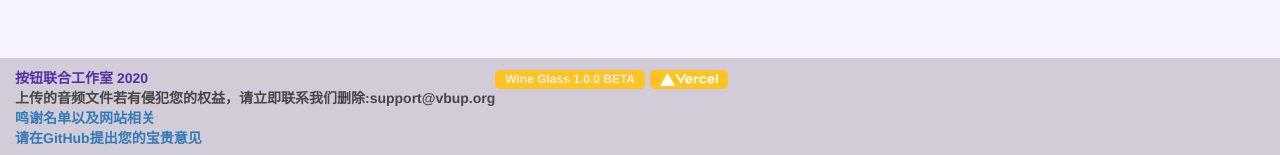
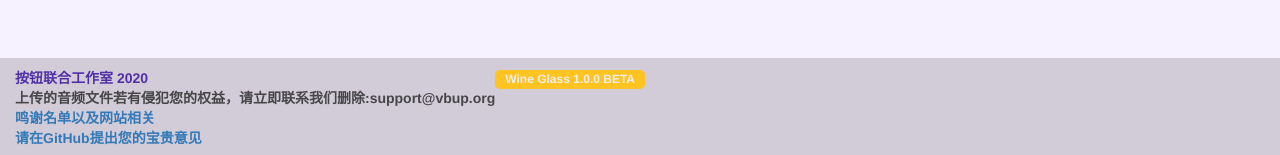
Before and after one commit to vbup-osc/shofuku-button, a Vue app: page / in a window 1280 px wide. Shown: the part 742-897 px from the top of the page. Built offline with nearby package versions, Linux system fonts and the light colour scheme.

Commit message:
chore: remove vercel info 🌈

```diff
--- a/src/App.vue
+++ b/src/App.vue
@@ -44,12 +44,14 @@
         </div>
         <footer class="footer">
             <div class="container-fluid footer-content">
-                <button class="btn-buttom btn-buttom-info"><a href="javascript:location.reload();" style="color: #eeeeee;text-decoration: none">Wine Glass 1.0.0 BETA</a></button><button class="btn-buttom btn-buttom-info" style="margin-left:5px;"><a href="https://www.vercel.com/?utm_source=vbuposc&utm_campaign=oss" style="color: #eeeeee;text-decoration: none"><img src="/resources/vercel.svg" style="height:13px;"></a></button>
+                <button class="btn-buttom btn-buttom-info">
+                    <a href="javascript:location.reload();" style="color: #eeeeee;text-decoration: none">Wine Glass 1.0.0 BETA</a>
+                </button>
                 <div class="pull-left">
                     <div class="text-left" style="color: #5231a7;">{{$t("info.author")}}</div>
                     <div class="text-left">{{$t("info.notOfficial")}}</div>
-                    <div class="text-left"><a href="https://voosc.github.io/shofuku-button/" target="_blank">{{$t("info.audioStaff")}}</a></div>
-                    <div class="text-left"><a href="https://github.com/voosc/shofuku-button" target="_blank">{{$t("info.toGithub")}}</a></div>
+                    <div class="text-left"><a href="https://github.com/vbup-osc/shofuku-button" target="_blank">{{$t("info.audioStaff")}}</a></div>
+                    <div class="text-left"><a href="https://github.com/vbup-osc/shofuku-button/issues" target="_blank">{{$t("info.toGithub")}}</a></div>
                 </div>
             </div>
         </footer>
```
Also changed, not shown: 1 other file (tests, documents, lock files or other folders).
